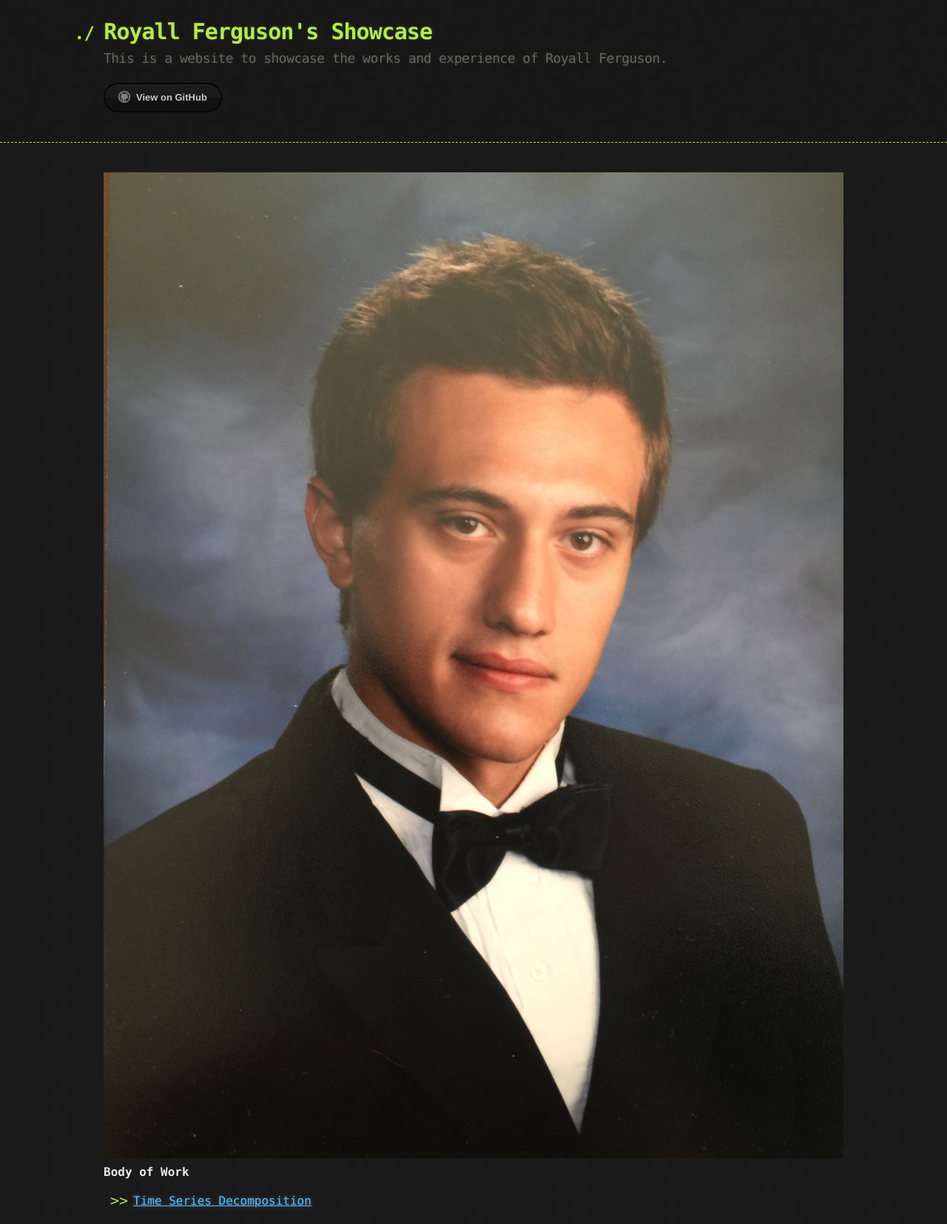
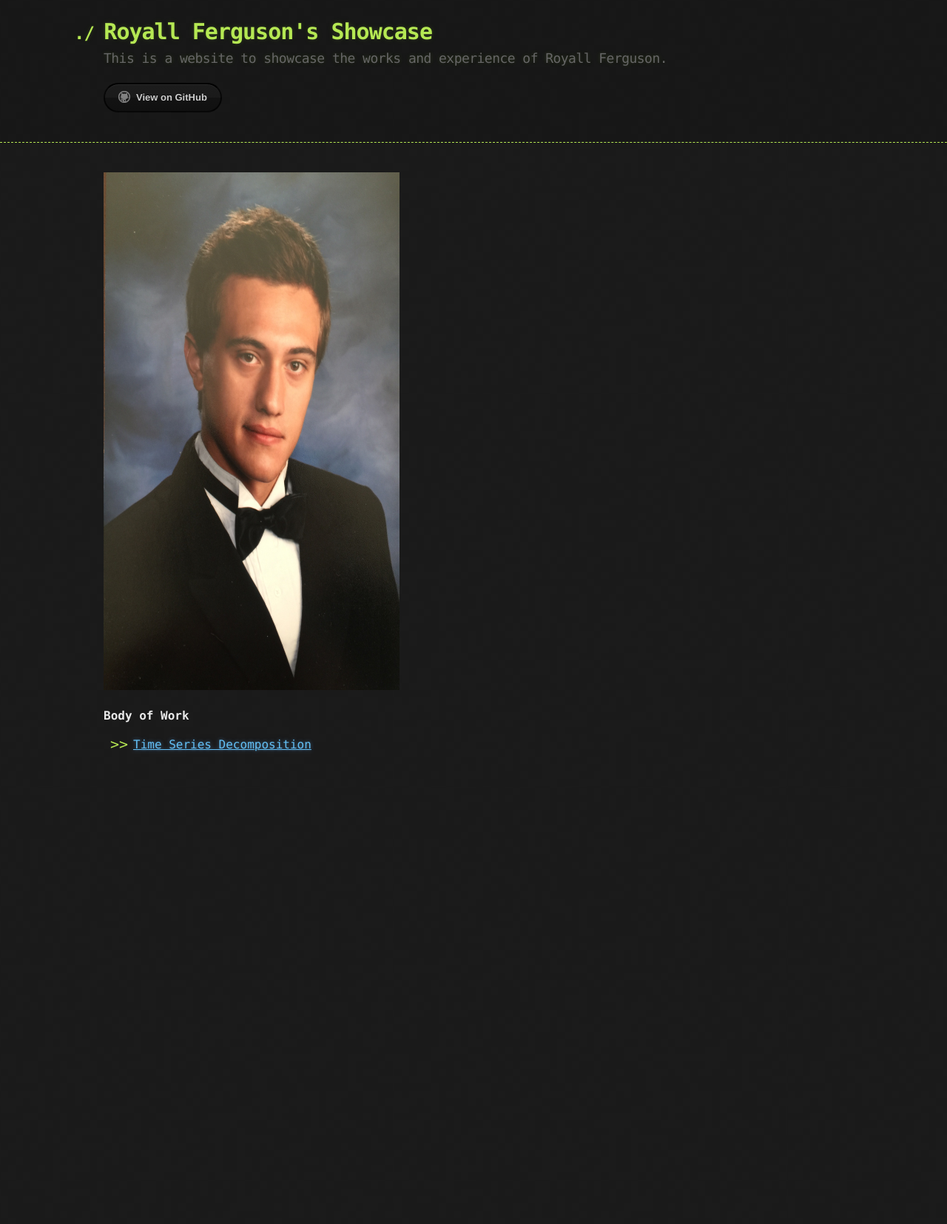
Before and after one commit to rferg012/rferg012.gethub.io, a Jekyll site: the page built from index.md, in a window 1280 px wide. Shown: the whole page at 74% size. Built offline with Jekyll 4.4.1, drawn with Linux system fonts in a browser that asks for light colours; our own code applies the rules of GitHub Pages for plain Markdown files; after the commit the page ends 1038 px from its top, so only the background shows below that.

Commit message:
Update index.md

```diff
--- a/index.md
+++ b/index.md
@@ -2,6 +2,7 @@
 title: Royall Ferguson's Showcase
 description: This is a website to showcase the works and experience of Royall Ferguson.
 ---
-![My Photo](Seniorphoto.jpg){:class="img-responsive"}
+![My Photo](Seniorphoto.jpg){:height="700px" width="400px"}
+
 **Body of Work**
 - [Time Series Decomposition](/timeseries/index.md)
```
